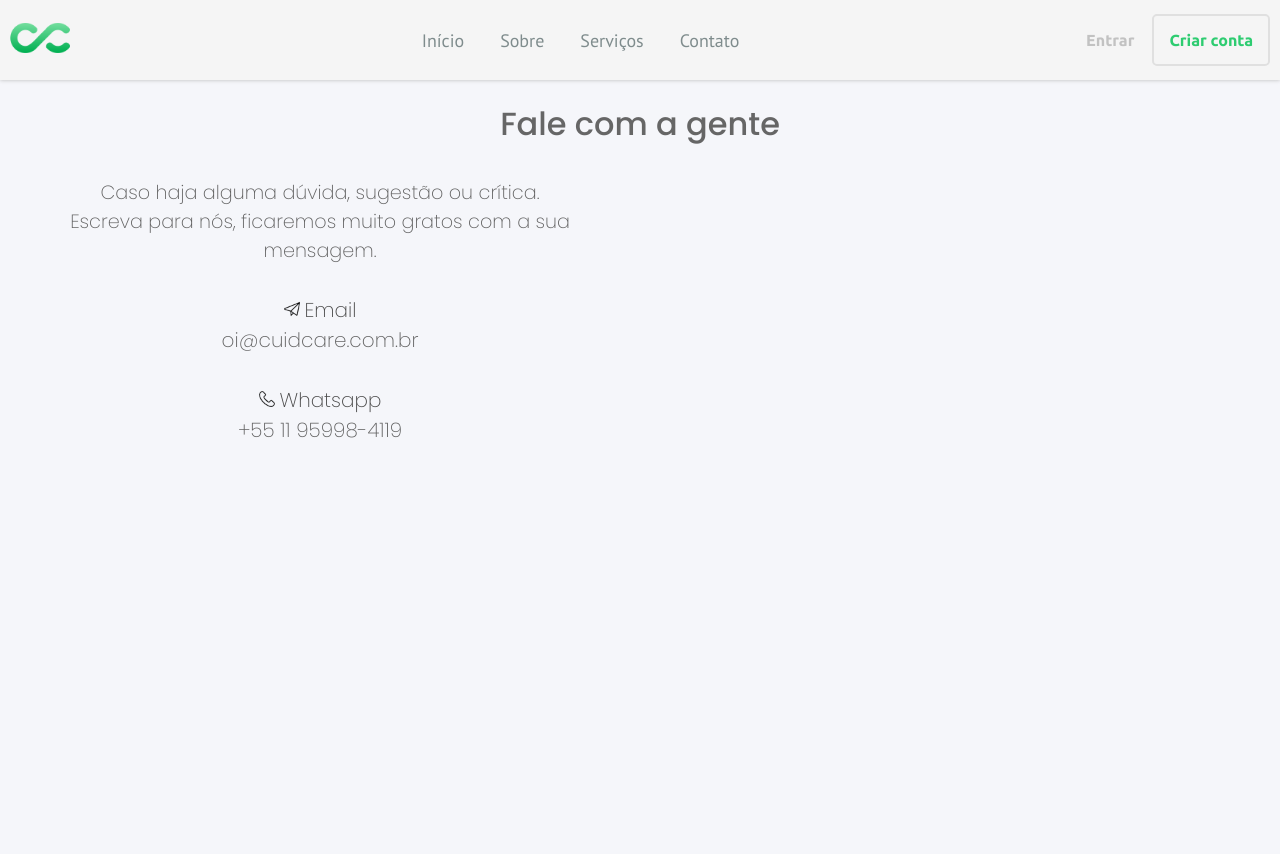
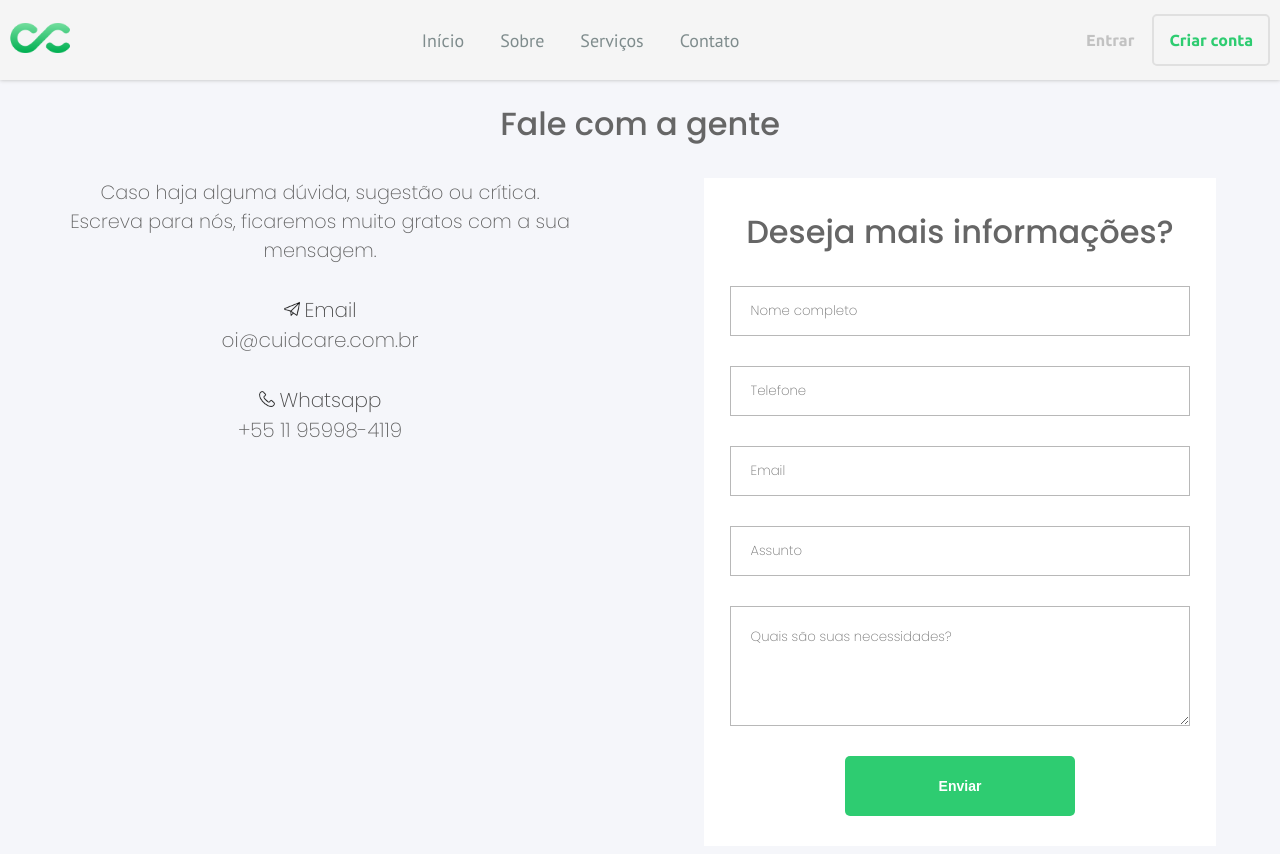
Before and after one commit to kristyancarvalho/Cuid, a Next.js app: page /contact in a window 1280 px wide. Shown: the top 854 px of the page. Before the commit the page ends 800 px from the top, so only its background shows below. Built offline with nearby package versions, Linux system fonts and the light colour scheme.

Commit message:
pagina contato finalizada

```diff
--- a/src/components/navigationBar/index.tsx
+++ b/src/components/navigationBar/index.tsx
@@ -27,10 +27,10 @@ export function NavigationBar() {
                 </Link>
             </div>
             <div className={styles.nav__right}>
-                <Link href="/">
+                <Link href="https://app.cuid.com.br/login">
                     <a>Entrar</a>
                 </Link>
-                <Link  href="/">
+                <Link  href="https://app.cuid.com.br/profissionais/cadastro">
                     <a>Criar conta</a>
                 </Link>
             </div>
--- a/src/pages/contact.tsx
+++ b/src/pages/contact.tsx
@@ -41,6 +41,19 @@ export default function Con() {
             </div>
             <div className={styles.contact__right}>
 
+              <section className={styles.contact_right__title}>
+                <span>Deseja mais informações?</span>
+              </section>
+
+              <div className={styles.contact_right__elements}>
+                <input type="text" name="Nome" id={styles.Name} placeholder="Nome completo"/>
+                <input type="text" name="Telefone" id={styles.Telephone} placeholder="Telefone"/>
+                <input type="email" name="Email" id={styles.Email} placeholder="Email"/>
+                <input type="text" name="Assunto" id={styles.reason} placeholder="Assunto"/>
+                <textarea name="Necessidades" id={styles.textarea} placeholder="Quais são suas necessidades?"></textarea>
+
+                <button type="submit">Enviar</button>
+              </div>
             </div>
           </div>
         </div>
--- a/src/styles/contact.module.css
+++ b/src/styles/contact.module.css
@@ -96,3 +96,79 @@
     font-weight: 300;
     font-family: "Poppins", sans-serif;
 }
+
+
+.contact__right {
+    height: calc(auto + 40px);
+    width: 40vw;
+
+    background: #FFF;
+
+    padding-bottom: 30px;
+
+    margin-bottom: 30px;
+}
+
+.contact_right__title  {
+    margin-top: 30px;
+}
+
+.contact_right__elements {
+    margin-top: 30px;
+
+    display: flex;
+    align-items: center;
+    flex-direction: column;
+}
+
+.contact_right__elements > input {
+    height: 50px;
+    width: 90%;
+
+    margin-bottom: 30px;
+
+    padding-left: 20px;
+
+    border: 1px solid #b8b8b8;
+    color: #b8b8b8;
+
+    font-weight: 200;
+    font-family: "Poppins", sans-serif;
+}
+
+.contact_right__elements > textarea {
+    height: 120px;
+    width: 90%;
+
+    margin-bottom: 30px;
+
+    padding-left: 20px;
+    padding-top: 20px;
+
+    border: 1px solid #b8b8b8;
+    color: #b8b8b8;
+
+    font-weight: 200;
+    font-family: "Poppins", sans-serif;
+}
+
+.contact_right__elements > button:hover {
+    filter: brightness(1.1);
+}
+
+.contact_right__elements > button {
+    height: 60px;
+    width: 230px;
+
+    border-radius: 5px;
+    border: none;
+    background: #2ecc71;
+
+    cursor: pointer;
+
+    color: white;
+    font-weight: bolder;
+    font-size: 14px;
+
+    transition: .2s;
+}
--- a/src/styles/home.module.css
+++ b/src/styles/home.module.css
@@ -115,7 +115,7 @@
 
 .content__right {
     height: 80vh;
-    width: 50vh;
+    width: 30vw;
 
     background: linear-gradient(to top right, #2ecc71, #65e099);
 
```
